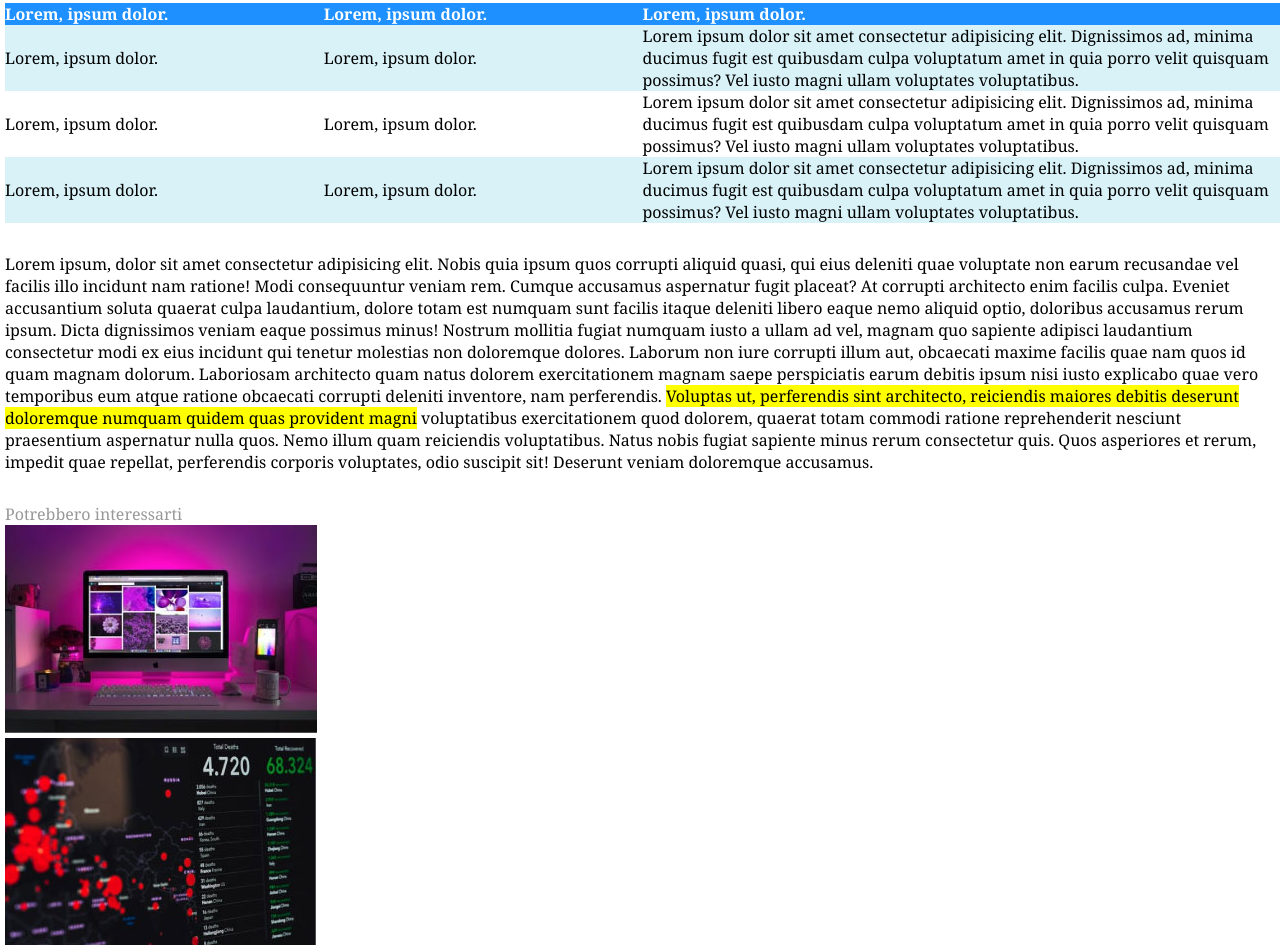
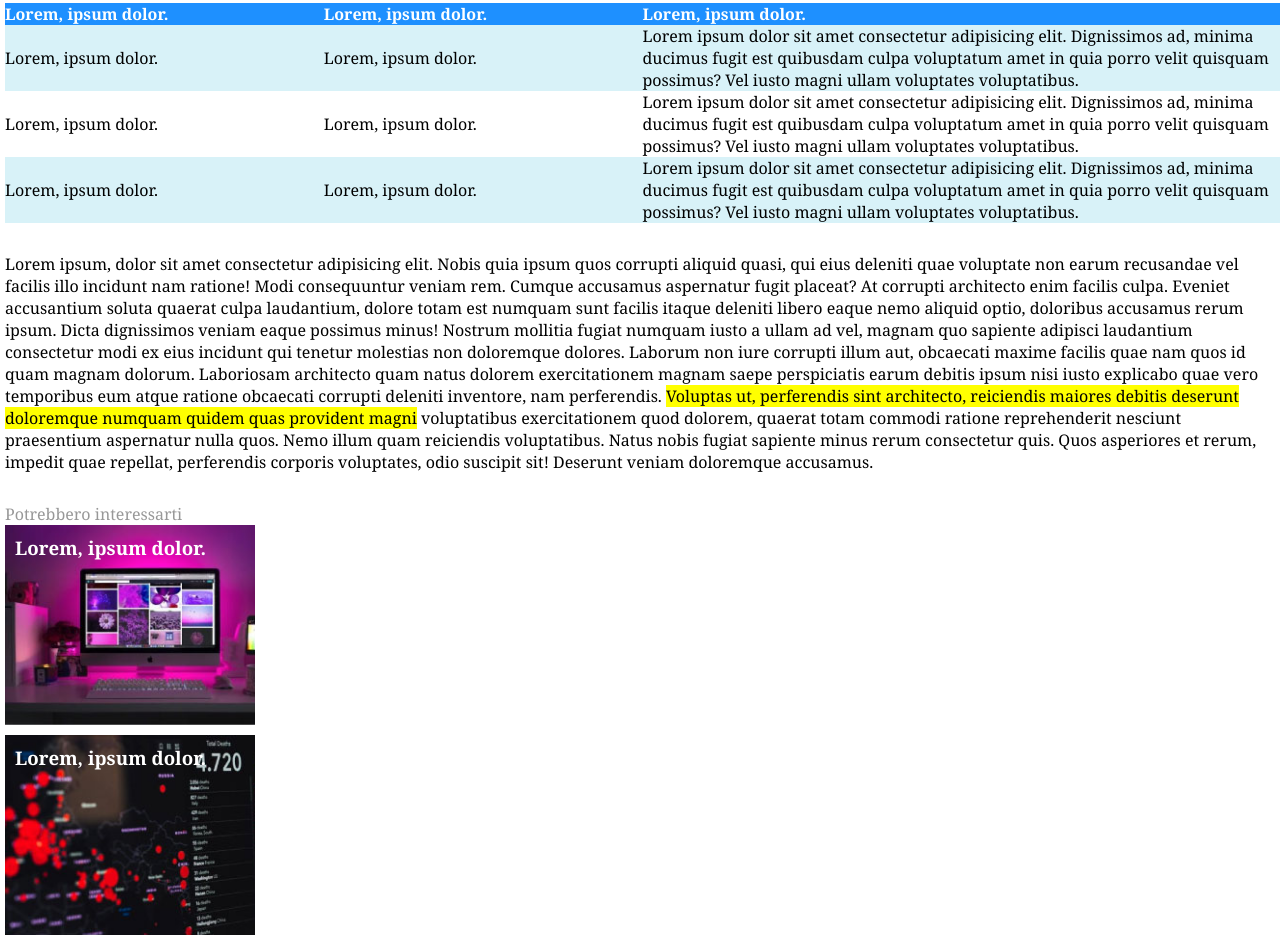
Before and after one commit to MattiaGiaco/html-css-booleaner, a plain HTML site: page index.html in a window 1280 px wide. Shown: the part 1053-2003 px from the top of the page. Drawn offline with Linux system fonts and the light colour scheme.

Commit message:
fix image

```diff
--- a/CSS/style.css
+++ b/CSS/style.css
@@ -77,3 +77,21 @@ table th{
 footer > span{
   color: #989898;
 }
+
+footer .image{
+  width: 250px;
+  height: 200px;
+  margin-bottom: 10px;
+  padding: 10px;
+  color: white;
+  background-size: cover;
+  background-color: red;
+}
+
+#image-monitor{
+  background-image: url(../img/monitor.jpg);
+}
+
+#image-graph{
+  background-image: url(../img/graph.jpg);
+}
--- a/index.html
+++ b/index.html
@@ -98,14 +98,12 @@
       <!-- footer -->
       <span>Potrebbero interessarti</span>
 
-      <div>
-        <img src="img/monitor.jpg" alt="monitor">
-
+      <div class="image" id="image-monitor">
+        <h3>Lorem, ipsum dolor.</h3>
       </div>
 
-      <div>
-        <img src="img/graph.jpg" alt="graph">
-
+      <div class="image" id="image-graph">
+        <h3>Lorem, ipsum dolor.</h3>
       </div>
 
     </footer>
```
